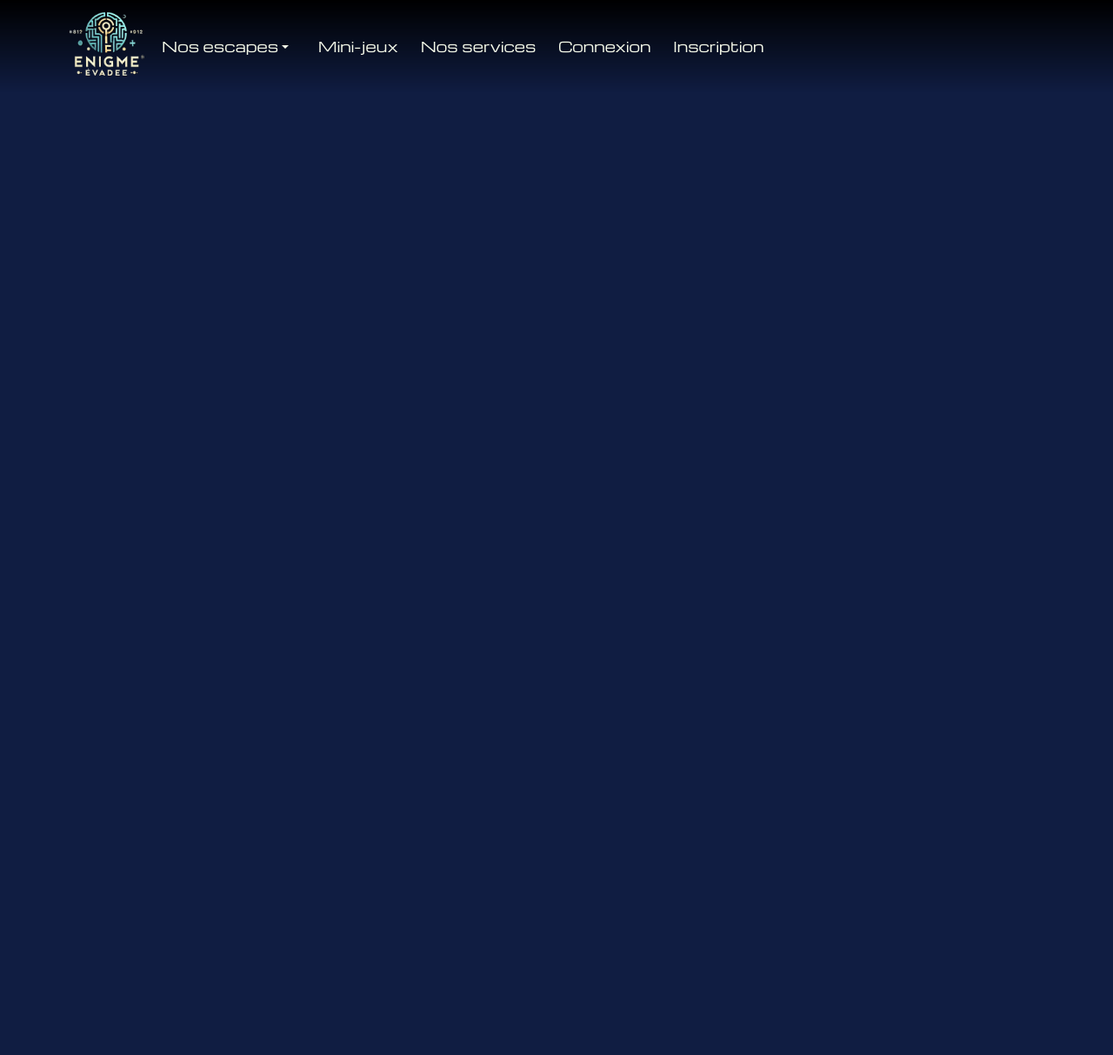
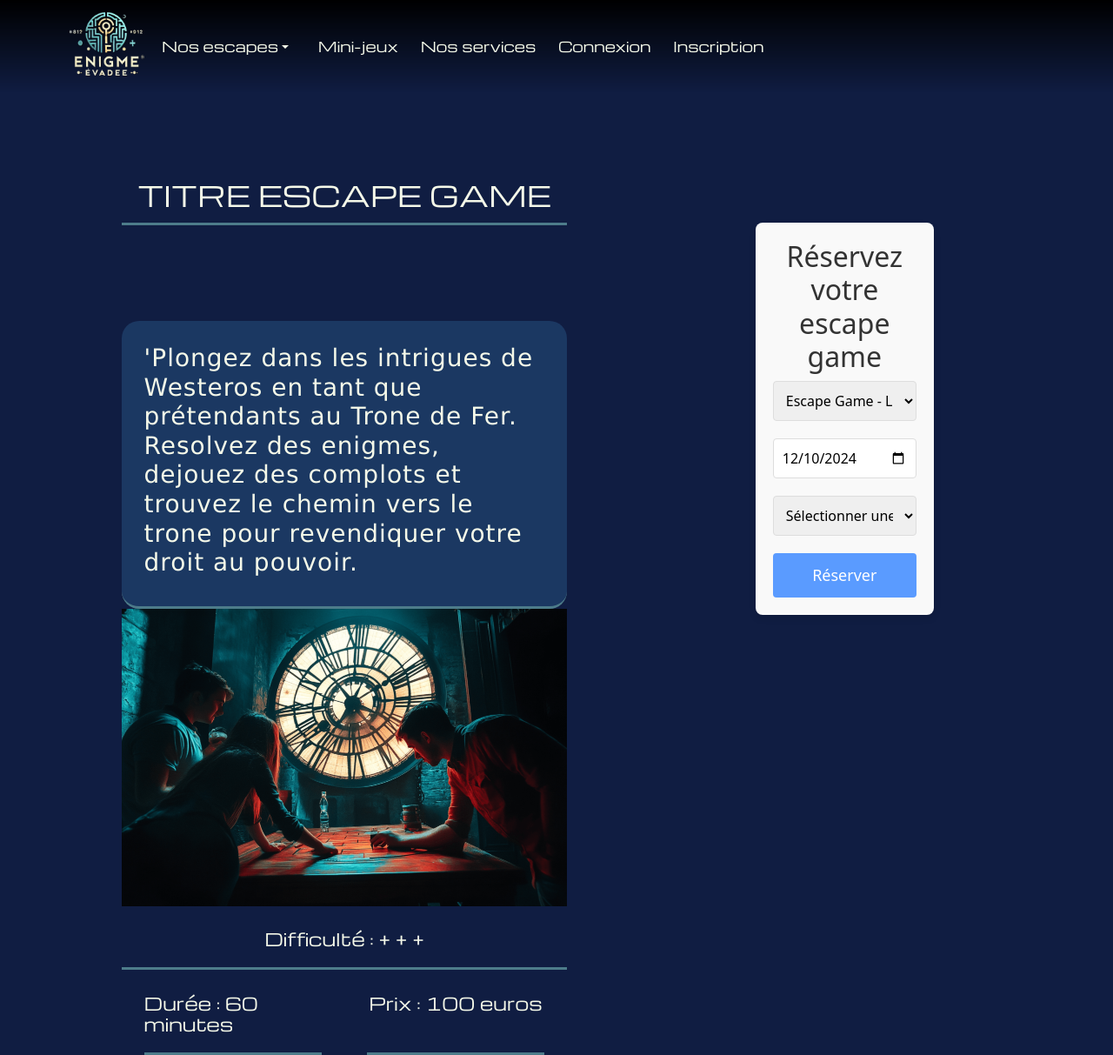
Before and after one commit to MarionGtr/EscapeGame, a React (Vite) app: page /details in a window 1280 px wide. Shown: the whole page at 87% size. Before the commit the page ends 800 px from the top, so only its background shows below. Built offline with nearby package versions, Linux system fonts and the light colour scheme; a web font is replaced by a local one.

Commit message:
page details

```diff
--- a/src/App.css
+++ b/src/App.css
@@ -14,7 +14,7 @@
 
 }
 
-h1{
+h1 {
     font: "Michroma", sans-serif;
 }
 
@@ -41,21 +41,22 @@ h1{
 
 }
 
-.nav-dropdown{
+.nav-dropdown {
     color: var(--ivory) !important;
     font-family: "Michroma", sans-serif;
     text-decoration: none;
 }
 
-.nav-dropdown:hover{
+.nav-dropdown:hover {
     color: var(--yellow);
 }
 
-.dropdown-toggle{
+.dropdown-toggle {
     color: var(--ivory) !important;
     font-family: "Michroma", sans-serif;
     text-decoration: none;
 }
+
 .navbar-txt {
     display: flex;
     flex-direction: row;
@@ -177,20 +178,20 @@ body {
     flex-direction: column;
 }
 
-.div-description{
+.div-description {
     display: flex;
     align-items: center;
     align-content: center;
     justify-content: center;
     flex-direction: column;
-    width:100%;
+    width: 100%;
     font-family: 'Overpass', sans-serif;
     font-size: 2vw;
 
 }
 
 
-.div-apropos h1{
+.div-apropos h1 {
     font-family: "Michroma", sans-serif;
     font-size: 2vw;
     display: flex;
@@ -200,13 +201,13 @@ body {
     width: 50vw;
 }
 
-.div-para p{
+.div-para p {
     display: flex;
     justify-content: center;
 
 }
 
-.div-para{
+.div-para {
     display: flex;
     justify-content: center;
     align-items: center;
@@ -218,8 +219,8 @@ body {
 /* -------FORMULAIRE------------------------------- */
 
 
-.bloc-form{
-width:fit-content;
+.bloc-form {
+    width: fit-content;
     display: block;
 }
 
@@ -579,7 +580,7 @@ label {
 
 /* -------CARD-------------------------------------- */
 
-.div-card{
+.div-card {
     display: flex;
     flex-direction: column;
     justify-content: center;
@@ -587,43 +588,21 @@ align-items: center;
 
 }
 
-.div-titre-card{
+.div-titre-card {
     display: flex;
 
-    margin:2vw;
+    margin: 2vw;
     font: "Michroma", sans-serif;
 }
 
 
-.div-bloc-card{
+.div-bloc-card {
     display: flex;
     flex-direction: row;
-    gap:3vw;
+    gap: 3vw;
     margin: 2vw;
 
 }
-
-.EscapeCard{
-    display: flex;
-    flex-direction: row;
-    border:#F5F9E9 1px solid;
-
-}
-
-
-
-
-
-
-
-
-
-
-
-
-
-
-
 
 
 
@@ -632,14 +611,12 @@ align-items: center;
     align-items: center;
     align-content: center;
     padding: 0.8vw;
-
     box-shadow: 0px 10px 20px -2px rgba(134, 132, 132, 0.801);
-
     box-sizing: border-box;
     -moz-box-sizing: border-box;
     -webkit-box-sizing: border-box;
     border-radius: 10px;
-
+    border: #F5F9E9 1px solid;
 }
 
 .EscapeCard :hover {
@@ -671,10 +648,10 @@ align-items: center;
 
 .card-btn {
     background-color: var(--blue) !important;
-    border: double 1px  var(--black) !important;
+    border: double 1px var(--black) !important;
     box-shadow: 0px 10px 20px -2px rgba(134, 132, 132, 0.801);
     display: flex;
-    width:80%;
+    width: 80%;
     justify-content: center;
     margin-top: 1vw;
 
@@ -701,142 +678,10 @@ align-items: center;
 }
 
 
+/* -------------------------CALENDRIER-----------------------------  */
 
 
-
-
-
-
-
-
-
-
-
-
-
-
-
-
-
-
-
-
-
-
-
-
-
-
-
-
-
-
-
-
-
-
-
-
-
-
-
-
-
-
-
-
-
-
-
-
-
-
-
-
-
-
-
-
-
-
-
-
-
-
-
-
-
-
-
-
-
-
-
-
-
-
-
-
-
-
-
-
-
-
-
-
-
-
-
-
-
-
-
-
-
-
-
-
-
-
-
-
-
-
-
-
-
-
-
-
-
-
-
-
-
-
-
-
-
-
-
-
-
-
-
-
-
-
-
-
-
-
-
-
-
-
-
-.bloc-calendrier{
+.bloc-calendrier {
     display: flex;
     padding: 10vw;
 }
@@ -901,19 +746,22 @@ select:focus {
     background-color: #3a7bb2;
 }
 
-.bloc-legal{
+/* ------------------------------LEGAL----------------------------------- */
+
+.bloc-legal {
 
     padding: 10vw;
 
 }
 
-.h1{
+.h1 {
     display: flex;
     justify-content: center;
 }
 
-.legal-1{
-     box-shadow: 0 10px 30px rgba(0, 0, 0, 0.5); /* Ombre prononcée et diffuse */
+.legal-1 {
+    box-shadow: 0 10px 30px rgba(0, 0, 0, 0.5);
+    /* Ombre prononcée et diffuse */
     transition: box-shadow 0.3s ease-in-out;
     animation: mymove 3s forwards;
     border-radius: 25% 10%;
@@ -922,8 +770,9 @@ select:focus {
 
 }
 
-.legal-2{
-    box-shadow: 0 10px 30px rgba(0, 0, 0, 0.5); /* Ombre prononcée et diffuse */
+.legal-2 {
+    box-shadow: 0 10px 30px rgba(0, 0, 0, 0.5);
+    /* Ombre prononcée et diffuse */
     transition: box-shadow 0.3s ease-in-out;
     animation: mymove 3s forwards;
     margin-top: 2vw;
@@ -932,7 +781,7 @@ select:focus {
     padding: 1vw;
 }
 
-.legal-3{
+.legal-3 {
     box-shadow: 0 10px 30px rgba(0, 0, 0, 0.5);
     transition: box-shadow 0.3s ease-in-out;
     animation: mymove 3s forwards;
@@ -942,29 +791,132 @@ select:focus {
     padding: 1vw;
 }
 
-.p-legal{
+.p-legal {
     display: flex;
     justify-content: center;
 }
 
 @keyframes mymove {
-   0%   {top: 0px; background:#101D42; width: 100px;}
-  100% {top: 200px; background:#4D7C8A; width: 900px;}
+    0% {
+        top: 0px;
+        background: #101D42;
+        width: 100px;
     }
 
-  .span-bonjour{
+    100% {
+        top: 200px;
+        background: #4D7C8A;
+        width: 900px;
+    }
+}
+
+.span-bonjour {
     font-family: 10px;
 }
 
-.localisation{
+.localisation {
     width: 15vw;
     border-radius: 10px;
 }
 
-.localisation:hover{
+.localisation:hover {
     transform: scale(3);
 }
 
-  .text-center{
+.text-center {
     background-color: #0e121358;
 }
+
+/* -----------------------------DETAILS PAGE--------------------------------- */
+
+.page-details {
+    display: flex;
+    flex-direction: row;
+    padding-top: 10vw;
+    width: 80%;
+    gap: 6vw;
+}
+
+.partie-gauche {
+    display: flex;
+    flex-direction: column;
+    margin-top: 6vw;
+    gap: 8vw;
+}
+
+.bloc-titre-details {
+
+}
+
+.bloc-titre-details h1 {
+    font-family: "Michroma", sans-serif;
+    display: flex;
+    justify-content: center;
+    font-size: 2rem;
+    padding-bottom: 1vw;
+    border-bottom: solid var(--light-blue);
+
+}
+
+.bloc-description-details {
+    padding-bottom: 2vw;
+    border-bottom: solid var(--light-blue);
+    font-family: Verdana, Geneva, Tahoma, sans-serif;
+    background-color: #3a7ab249;
+    padding: 2vw;
+    border-radius: 20px;
+    letter-spacing: 1px;
+}
+
+
+.bloc-img {
+    display: flex;
+}
+
+.bloc-img img {
+    display: flex;
+    width: 40vw;
+}
+
+.sous-bloc-droite {
+    margin-top: 2vw;
+}
+
+.difficulte {
+    display: flex;
+    justify-content: center;
+    align-content: center;
+    align-items: center;
+    padding-bottom: 1vw;
+    border-bottom: solid var(--light-blue);
+    width: 100%;
+    font-family: "Michroma", sans-serif;
+
+}
+
+
+.duree-prix {
+    display: flex;
+    flex-direction: row;
+    justify-content: space-around;
+    margin-top: 2vw;
+    font-family: "Michroma", sans-serif;
+}
+
+.duree {
+    padding-bottom: 1vw;
+    border-bottom: solid var(--light-blue);
+    width: 40%;
+    display: flex;
+    justify-content: center;
+    font-family: "Michroma", sans-serif;
+}
+
+.prix {
+    padding-bottom: 1vw;
+    border-bottom: solid var(--light-blue);
+    width: 40%;
+    display: flex;
+    justify-content: center;
+    font-family: "Michroma", sans-serif;
+}
--- a/src/App.jsx
+++ b/src/App.jsx
@@ -9,7 +9,8 @@ import AuthService from './Services/AuthService'
 import AuthContext from './Context/AuthContext'
 import { useState } from 'react';
 import LegalPage from './Pages/LegalPage'
-import BookingPage from './Pages/BookingPage'
+import BookingPage from './Components/BookingPage'
+import DetailsPage from './Pages/DetailsPage'
 
 function App() {
   const [isAuthenticated, setIsAuthenticated] = useState(AuthService.isValid());
@@ -25,6 +26,7 @@ function App() {
         <Route path='/login' element={<LoginPage />}></Route>
         <Route path='/legal' element={<LegalPage />}></Route>
         <Route path='/Booking' element={<BookingPage />}></Route>
+        <Route path='/details' element={<DetailsPage />}></Route>
 
       </Routes>
     </BrowserRouter>
--- a/src/Pages/BookingPage.jsx
+++ b/src/Components/BookingPage.jsx
@@ -1,5 +1,6 @@
 import React, { useState } from 'react';
-
+import BookingPage from "../Components/BookingPage"
+import { Container } from 'react-bootstrap';
 
 // ----------Fonction pour obtenir la date au format Année-mois-jour-----------------
 const getCurrentDate = () => {
@@ -79,7 +80,9 @@ const Calendar = () => {
     return availableTimes.filter((time) => !reservedTimes[selectedEscapeGame][selectedDate]?.includes(time));
   };
 
-  return (
+  return <Container>
+
+
     <div className='bloc-calendrier'>
     <div className="calendar-container">
       <h2>Réservez votre escape game</h2>
@@ -135,7 +138,7 @@ const Calendar = () => {
       </form>
     </div>
     </div>
-  );
+    </Container>
 };
 
 export default Calendar;
--- a/src/Components/Footer.jsx
+++ b/src/Components/Footer.jsx
@@ -22,7 +22,7 @@ export default function App() {
               </p>
             </div>
             <div>
-              <img className='localisation'  src="./src/img/mapEscape.png" alt="map" />
+              <img className='localisation' src="./src/img/mapEscape.png" alt="map" />
             </div>
           </MDBCol>
 
--- a/src/Pages/DetailsPage.jsx
+++ b/src/Pages/DetailsPage.jsx
@@ -1,20 +1,50 @@
-
-
-
-
-
+import { Container } from "react-bootstrap";
+import React, { useState } from 'react';
+import BookingPage from '../Components/BookingPage'
 
 
 const DetailsPage = () => {
 
 
 
-    return <>
+    return <Container className="page-details">
+        <div className="corps">
+            <div className="partie-gauche">
+                <div className="bloc-titre-details">
+                    <h1>TITRE ESCAPE GAME</h1>
+                </div>
+                <div className="bloc-description-details">
+                    <h3>'Plongez dans les intrigues de Westeros en tant que prétendants au Trone de Fer. Resolvez des enigmes, dejouez des complots et trouvez le chemin vers le trone pour revendiquer votre droit au pouvoir.</h3>
+                </div>
+            </div>
 
+            <div className="partie-droite">
+                <div className="bloc-img">
+                    <img src="src\img\ambiance1.png" alt="" />
+                </div>
 
+                <div className="sous-bloc-droite">
+                    <div className="difficulte" >
+                        <h5>Difficulté : + + +</h5>
+                    </div>
+                    <div className="duree-prix">
+                        <div className="duree">
+                            <h5>Durée : 60 minutes</h5>
+                        </div>
+                        <div className="prix">
+                            <h5>Prix : 100 euros</h5>
+                        </div>
+                    </div>
+                </div>
 
+            </div>
+        </div>
 
-    </>
+        <div className="calendrier">
+            <BookingPage />
+        </div>
+
+    </Container>
 }
 
 export default DetailsPage;
```
Lines whose indentation alone changed are shown as unchanged.
